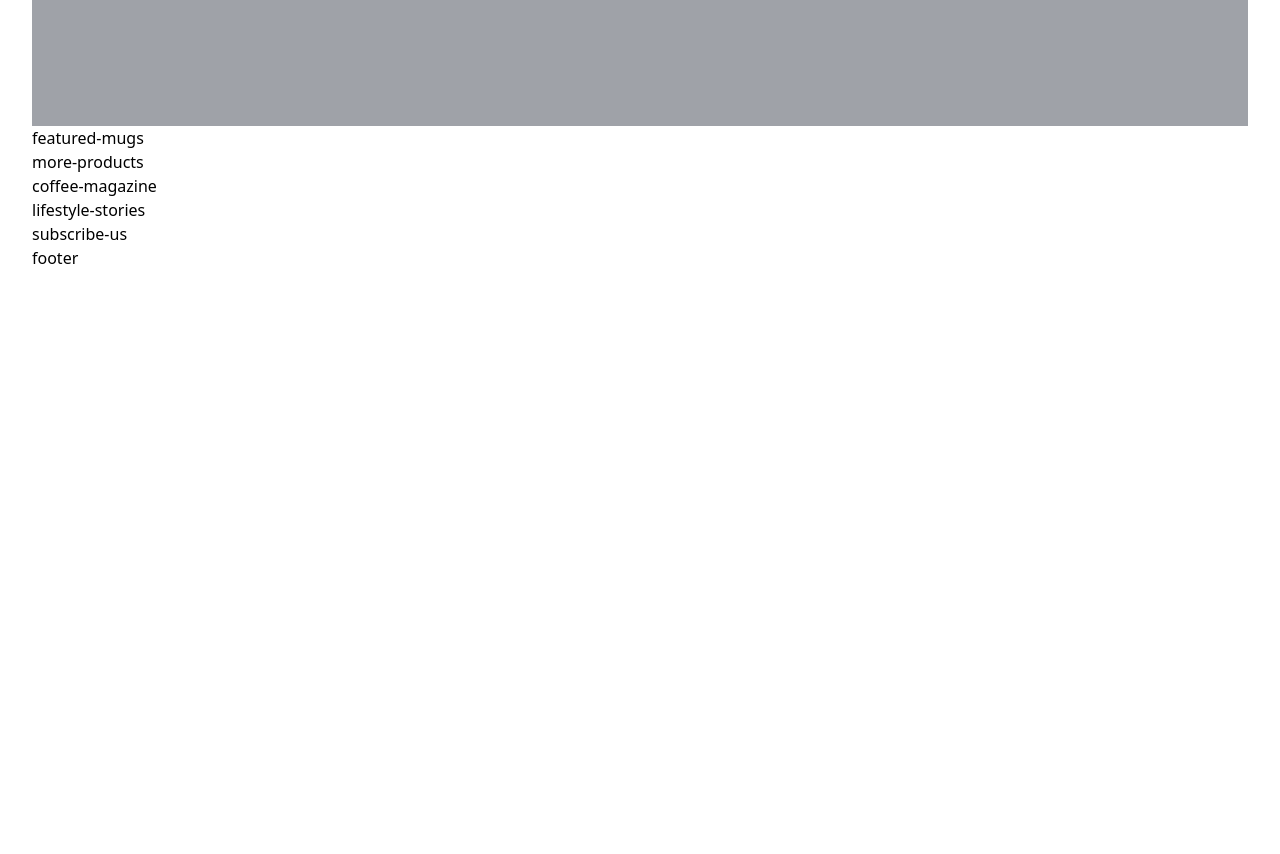
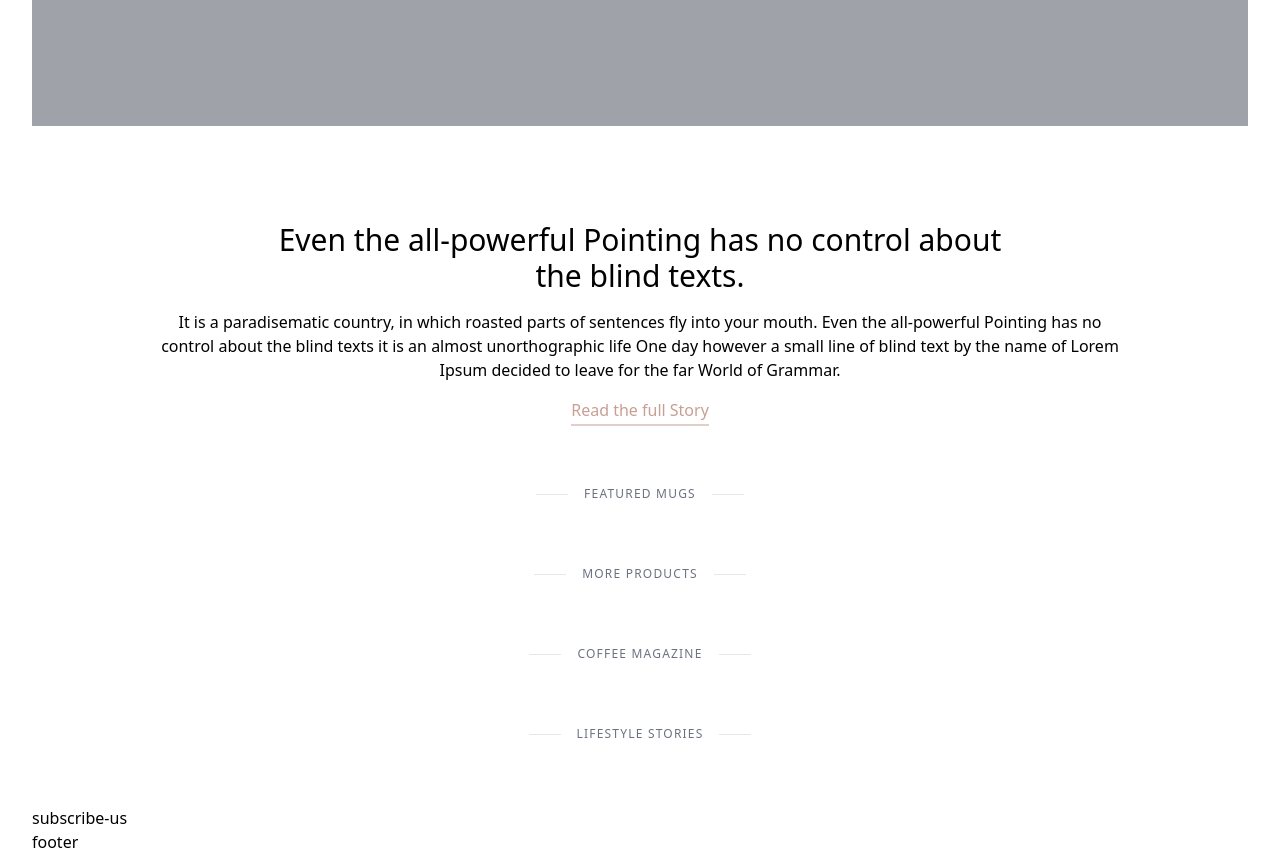
Before and after one commit to huypl53/tailwind-coffee, a website: page public/index.html in a window 1280 px wide. Shown: the part 500-1354 px from the top of the page. Before the commit the page ends 800 px from the top, so only its background shows below. Drawn offline with nearby package versions, Linux system fonts and the light colour scheme; files that its build step writes are made by us from their sources.

Commit message:
section tag

```diff
--- a/public/index.html
+++ b/public/index.html
@@ -117,14 +117,42 @@
               </div>
             </div>
           </div>
-          <div class="story"></div>
+          <div class="story flex flex-col items-center mt-24 px-32 text-center">
+            <div class="font-[500] text-3xl ">
+              Even the all-powerful Pointing has no control about </br>the blind
+              texts.
+            </div>
+            <div class="mt-4">
+              It is a paradisematic country, in which roasted parts of sentences
+              fly into your mouth. Even the all-powerful Pointing has no control
+              about the blind texts it is an almost unorthographic life One day
+              however a small line of blind text by the name of Lorem Ipsum
+              decided to leave for the far World of Grammar.
+            </div>
+            <div class="mt-4 text-light-coffee relative font-[500] after:absolute after:-bottom-1 after:left-0 after:w-full after:h-0.5 after:bg-light-coffee after:opacity-50 after:hover:opacity-100"><a href="#">Read the full Story</a></div>
+          </div>
 
-          <div class="fetured-mugs">featured-mugs</div>
+      <div class="cf-subheadline">
+        <div class="cf-subheadline-deco-line"></div>
+        <div class="cf-subheadline-label">Featured Mugs</div>
+        <div class="cf-subheadline-deco-line"></div>
+      </div>
+      <div class="cf-subheadline">
+        <div class="cf-subheadline-deco-line"></div>
+        <div class="cf-subheadline-label">More products</div>
+        <div class="cf-subheadline-deco-line"></div>
+      </div>
+      <div class="cf-subheadline">
+        <div class="cf-subheadline-deco-line"></div>
+        <div class="cf-subheadline-label">Coffee magazine</div>
+        <div class="cf-subheadline-deco-line"></div>
+      </div>
+      <div class="cf-subheadline">
+        <div class="cf-subheadline-deco-line"></div>
+        <div class="cf-subheadline-label">Lifestyle stories</div>
+        <div class="cf-subheadline-deco-line"></div>
+      </div>
 
-          <div class="more-products">more-products</div>
-
-          <div class="coffee-magazine">coffee-magazine</div>
-          <div class="lifestyle-stories">lifestyle-stories</div>
           <div class="subscribe-us">subscribe-us</div>
         </main>
         <footer>footer</footer>
--- a/src/input.css
+++ b/src/input.css
@@ -23,3 +23,15 @@
 .cf-badge-cicle {
   @apply text-xs text-center rounded-full px-1.5;
 }
+
+.cf-subheadline {
+  @apply flex justify-center items-center my-16;
+}
+
+.cf-subheadline-deco-line {
+  @apply w-8 h-px bg-gray-200;
+}
+
+.cf-subheadline-label {
+  @apply uppercase mx-4 text-gray-500 font-medium text-xs text-center tracking-widest;
+}
```
Also changed, not shown: public/img/featured-mug-01.jpg (added), public/img/featured-mug-02.jpg (added).
